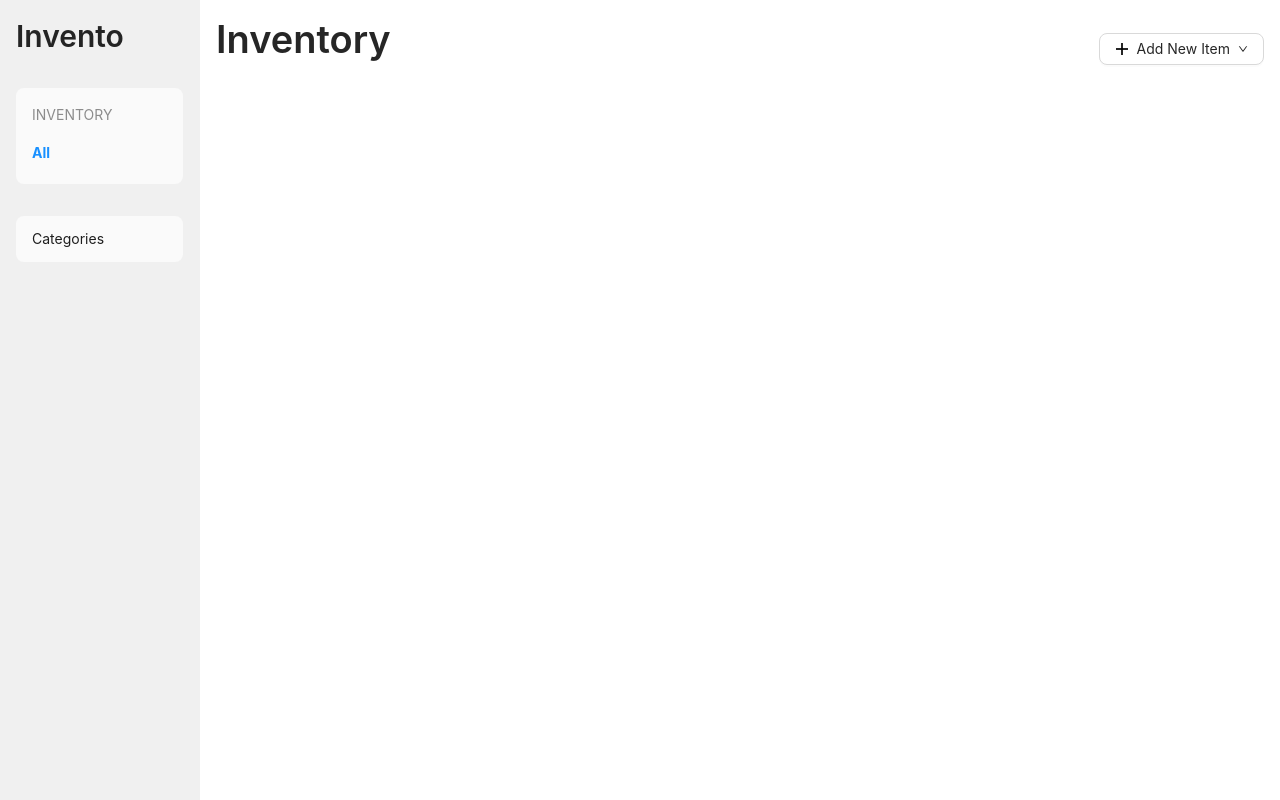
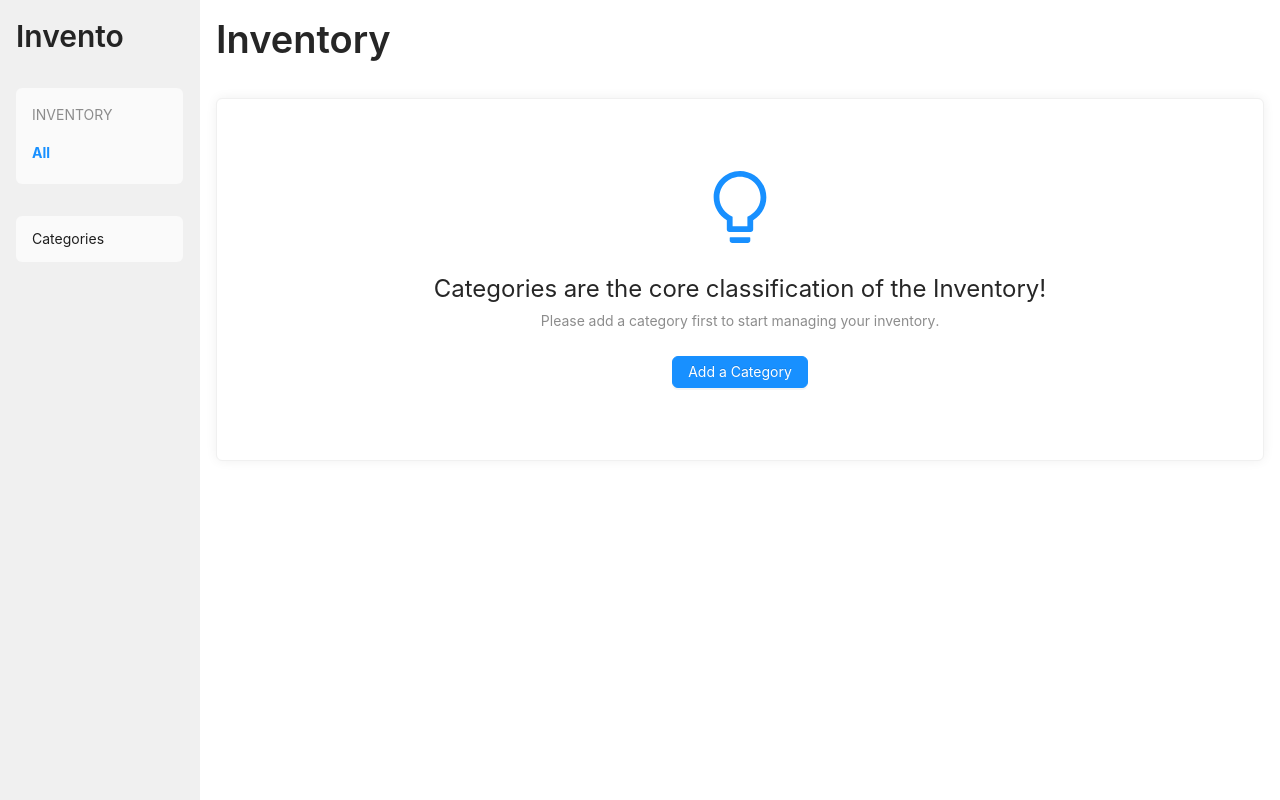
Before and after one commit to vivekmunde/inventory-manager, a React (Create React App) app: page /home in a window 1280 px wide. Built offline with nearby package versions, Linux system fonts and the light colour scheme.

Commit message:
no result message

```diff
--- a/src/screens/categories/category-list.tsx
+++ b/src/screens/categories/category-list.tsx
@@ -1,5 +1,8 @@
+import { Card, Result } from 'antd';
 import React from 'react';
 import { shallowEqual, useSelector } from 'react-redux';
+
+import { BulbOutlined } from '@ant-design/icons';
 
 import { TState } from '../../redux/types';
 import { TCategory } from '../../types';
@@ -8,12 +11,24 @@ import CategoryCard from './category-card';
 const CategoryList: React.FC = () => {
   const categories = useSelector<TState, TCategory[]>((state) => state.categories, shallowEqual);
 
+  if (categories.length > 0) {
+    return (
+      <div>
+        {categories.map((category) => (
+          <CategoryCard key={category.id} category={category} />
+        ))}
+      </div>
+    );
+  }
+
   return (
-    <div>
-      {categories.map((category) => (
-        <CategoryCard key={category.id} category={category} />
-      ))}
-    </div>
+    <Card className="box-shadow">
+      <Result
+        icon={<BulbOutlined />}
+        title="Categories are the core classification of the Inventory!"
+        subTitle="Please add a category to start managing your inventory."
+      />
+    </Card>
   );
 };
 
--- a/src/screens/categories/index.tsx
+++ b/src/screens/categories/index.tsx
@@ -1,4 +1,4 @@
-import { Col, Layout, Row, Typography } from 'antd';
+import { Col, Row, Typography } from 'antd';
 import React from 'react';
 
 import AddCategoryButton from './add-category-button';
@@ -7,8 +7,8 @@ import CategoriesRoutes from './routes';
 
 const Categories: React.FC = () => {
   return (
-    <Layout className="bg-transparent">
-      <Layout.Header className="bg-transparent p-4" style={{ height: 'auto' }}>
+    <div>
+      <div className="pb-4">
         <Row>
           <Col xs={24} sm={24} md={12}>
             <Typography.Title>Categories</Typography.Title>
@@ -17,12 +17,10 @@ const Categories: React.FC = () => {
             <AddCategoryButton />
           </Col>
         </Row>
-      </Layout.Header>
-      <Layout.Content className="pl-4 pr-4 pb-4">
-        <CategoryList />
-        <CategoriesRoutes />
-      </Layout.Content>
-    </Layout>
+      </div>
+      <CategoryList />
+      <CategoriesRoutes />
+    </div>
   );
 };
 
--- a/src/screens/home/index.tsx
+++ b/src/screens/home/index.tsx
@@ -14,9 +14,9 @@ const Home: React.FC = () => (
       <Typography.Title level={2} className="m-4">Invento</Typography.Title>
       <Navigation />
     </Layout.Sider>
-    <div style={{ height: '100vh', flex: 1, overflow: 'auto' }}>
+    <Layout.Content className="p-4" style={{ height: '100vh', flex: 1, overflow: 'auto' }}>
       <HomeRoutes />
-    </div>
+    </Layout.Content>
   </Layout>
 );
 
--- a/src/screens/inventory-by-category/index.tsx
+++ b/src/screens/inventory-by-category/index.tsx
@@ -1,4 +1,4 @@
-import { Col, Layout, Row, Typography } from 'antd';
+import { Col, Row, Typography } from 'antd';
 import React, { useEffect } from 'react';
 import { shallowEqual, useSelector } from 'react-redux';
 import { useHistory, useParams } from 'react-router-dom';
@@ -21,8 +21,8 @@ const InventoryByCategory: React.FC = () => {
   }, [categoryId, category]);
 
   return (
-    <Layout className="bg-transparent">
-      <Layout.Header className="bg-transparent p-4" style={{ height: 'auto' }}>
+    <div>
+      <div className="p-4">
         <Row>
           <Col xs={24} sm={24} md={12}>
             <Typography.Title>{category?.title}</Typography.Title>
@@ -31,12 +31,12 @@ const InventoryByCategory: React.FC = () => {
             <AddInventoryItemButton categoryId={categoryId} />
           </Col>
         </Row>
-      </Layout.Header>
-      <Layout.Content className="pl-4 pr-4 pb-4">
+      </div>
+      <div>
         {category && <InventoryItemList category={category} />}
         <InventoryRoutes />
-      </Layout.Content>
-    </Layout>
+      </div>
+    </div>
   );
 };
 
--- a/src/screens/inventory-by-category/inventory-list.tsx
+++ b/src/screens/inventory-by-category/inventory-list.tsx
@@ -1,5 +1,8 @@
+import { Card, Result } from 'antd';
 import React from 'react';
 import { shallowEqual, useSelector } from 'react-redux';
+
+import { BulbOutlined } from '@ant-design/icons';
 
 import InventoryItemCard from '../../components/inventory-list/inventory-item-card';
 import { TState } from '../../redux/types';
@@ -11,6 +14,7 @@ const InventoryItemList: React.FC<{ category: TCategory }> = ({ category }) => {
     shallowEqual,
   );
 
+  if (inventoryItems.length > 0) {
     return (
       <div>
         {inventoryItems.map((inventoryItem) => (
@@ -22,6 +26,17 @@ const InventoryItemList: React.FC<{ category: TCategory }> = ({ category }) => {
         ))}
       </div>
     );
+  }
+
+  return (
+    <Card className="box-shadow">
+      <Result
+        icon={<BulbOutlined />}
+        title={`Start managing ${category.title}!`}
+        subTitle="Please start adding our inventory items."
+      />
+    </Card>
+  );
 };
 
 export default React.memo(InventoryItemList);
--- a/src/screens/inventory/add-inventory-item-button.tsx
+++ b/src/screens/inventory/add-inventory-item-button.tsx
@@ -1,17 +1,14 @@
 import { Button, Dropdown, Menu } from 'antd';
 import React from 'react';
-import { shallowEqual, useSelector } from 'react-redux';
 import { useHistory, useRouteMatch } from 'react-router-dom';
 
 import { DownOutlined, PlusOutlined } from '@ant-design/icons';
 
-import { TState } from '../../redux/types';
 import { TCategory } from '../../types';
 
-const AddInventoryItemButton: React.FC = () => {
+const AddInventoryItemButton: React.FC<{ categories: TCategory[] }> = ({ categories }) => {
   const history = useHistory();
   const { url } = useRouteMatch();
-  const categories = useSelector<TState, TCategory[]>((state) => state.categories, shallowEqual);
 
   const onAdd = (categoryId: string) => {
     history.push(`${url}/${categoryId}/add-item`);
--- a/src/screens/inventory/index.tsx
+++ b/src/screens/inventory/index.tsx
@@ -1,27 +1,55 @@
-import { Col, Layout, Row, Typography } from 'antd';
+import { BulbOutlined } from '@ant-design/icons';
+import { Button, Card, Col, Result, Row, Typography } from 'antd';
 import React from 'react';
+import { shallowEqual, useSelector } from 'react-redux';
+import { Link } from 'react-router-dom';
 
+import { TState } from '../../redux/types';
+import { TCategory } from '../../types';
 import AddInventoryItemButton from './add-inventory-item-button';
 import InventoryItemList from './inventory-list';
 import InventoryRoutes from './routes';
 
-const Inventory: React.FC = () => (
-  <Layout className="bg-transparent">
-    <Layout.Header className="bg-transparent p-4" style={{ height: 'auto' }}>
+const Inventory: React.FC = () => {
+  const categories = useSelector<TState, TCategory[]>((state) => state.categories, shallowEqual);
+
+  return (
+    <div>
+      <div className="pb-4">
         <Row>
           <Col xs={24} sm={24} md={12}>
             <Typography.Title>Inventory</Typography.Title>
           </Col>
           <Col xs={24} sm={24} md={12} className="flex flex-row justify-end items-center">
-          <AddInventoryItemButton />
+            {categories.length > 0 && <AddInventoryItemButton categories={categories} />}
           </Col>
         </Row>
-    </Layout.Header>
-    <Layout.Content className="pl-4 pr-4 pb-4">
+      </div>
+      {categories.length === 0
+        ? (
+          <Card className="box-shadow">
+            <Result
+              icon={<BulbOutlined />}
+              title="Categories are the core classification of the Inventory!"
+              subTitle="Please add a category first to start managing your inventory."
+              extra={[
+                <Link to="/categories/add-category">
+                  <Button type="primary">
+                    Add a Category
+                  </Button>
+                </Link>
+              ]}
+            />
+          </Card>
+        )
+        : (
+          <React.Fragment>
             <InventoryItemList />
             <InventoryRoutes />
-    </Layout.Content>
-  </Layout>
+          </React.Fragment>
+        )}
+    </div>
   );
+};
 
 export default Inventory;
--- a/src/screens/inventory/inventory-list.tsx
+++ b/src/screens/inventory/inventory-list.tsx
@@ -1,5 +1,8 @@
+import { Card, Result } from 'antd';
 import React from 'react';
 import { shallowEqual, useSelector } from 'react-redux';
+
+import { BulbOutlined } from '@ant-design/icons';
 
 import InventoryItemCard from '../../components/inventory-list/inventory-item-card';
 import { TState } from '../../redux/types';
@@ -9,6 +12,7 @@ const InventoryItemList: React.FC = () => {
   const categories = useSelector<TState, TCategory[]>((state) => state.categories, shallowEqual);
   const inventoryItems = useSelector<TState, TInventoryItem[]>((state) => state.inventoryItems, shallowEqual);
 
+  if (inventoryItems.length > 0) {
     return (
       <div>
         {inventoryItems.map((inventoryItem) => {
@@ -28,6 +32,17 @@ const InventoryItemList: React.FC = () => {
         })}
       </div>
     );
+  }
+
+  return (
+    <Card className="box-shadow">
+      <Result
+        icon={<BulbOutlined />}
+        title="Start managing your inventory!"
+        subTitle="Please start adding your inventory items."
+      />
+    </Card>
+  );
 };
 
 export default React.memo(InventoryItemList);
--- a/src/theme/light.less
+++ b/src/theme/light.less
@@ -1,8 +1,8 @@
 @import '~antd/es/style/themes/default.less';
 @import '~antd/dist/antd.less';
 
-@border-radius-base: 8px;
-@border-radius-sm: 4px;
+@border-radius-base: 6px;
+@border-radius-sm: 3px;
 
 @grey-1 : #fafafa;
 @grey-2 : #f5f5f5;
```
Lines whose indentation alone changed are shown as unchanged.
